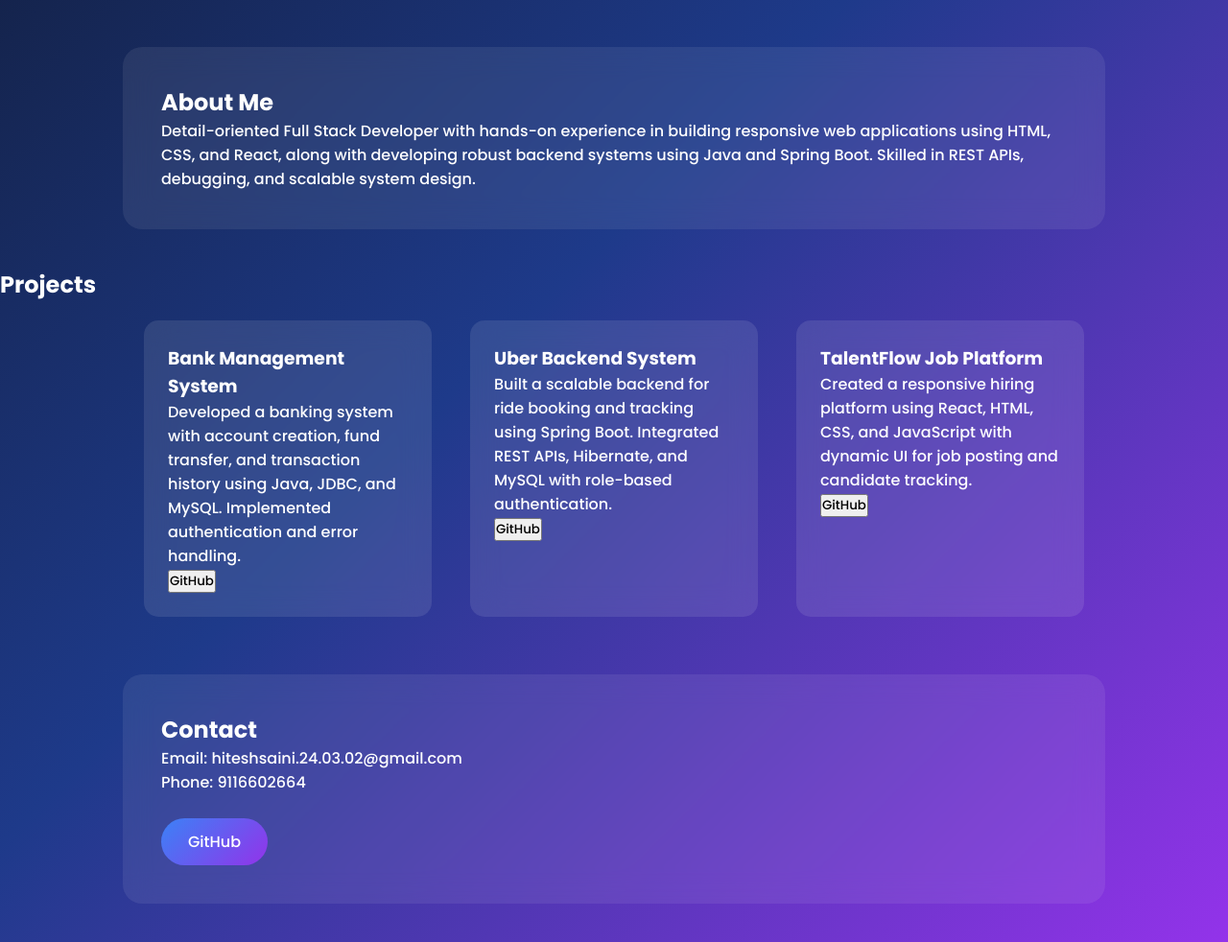
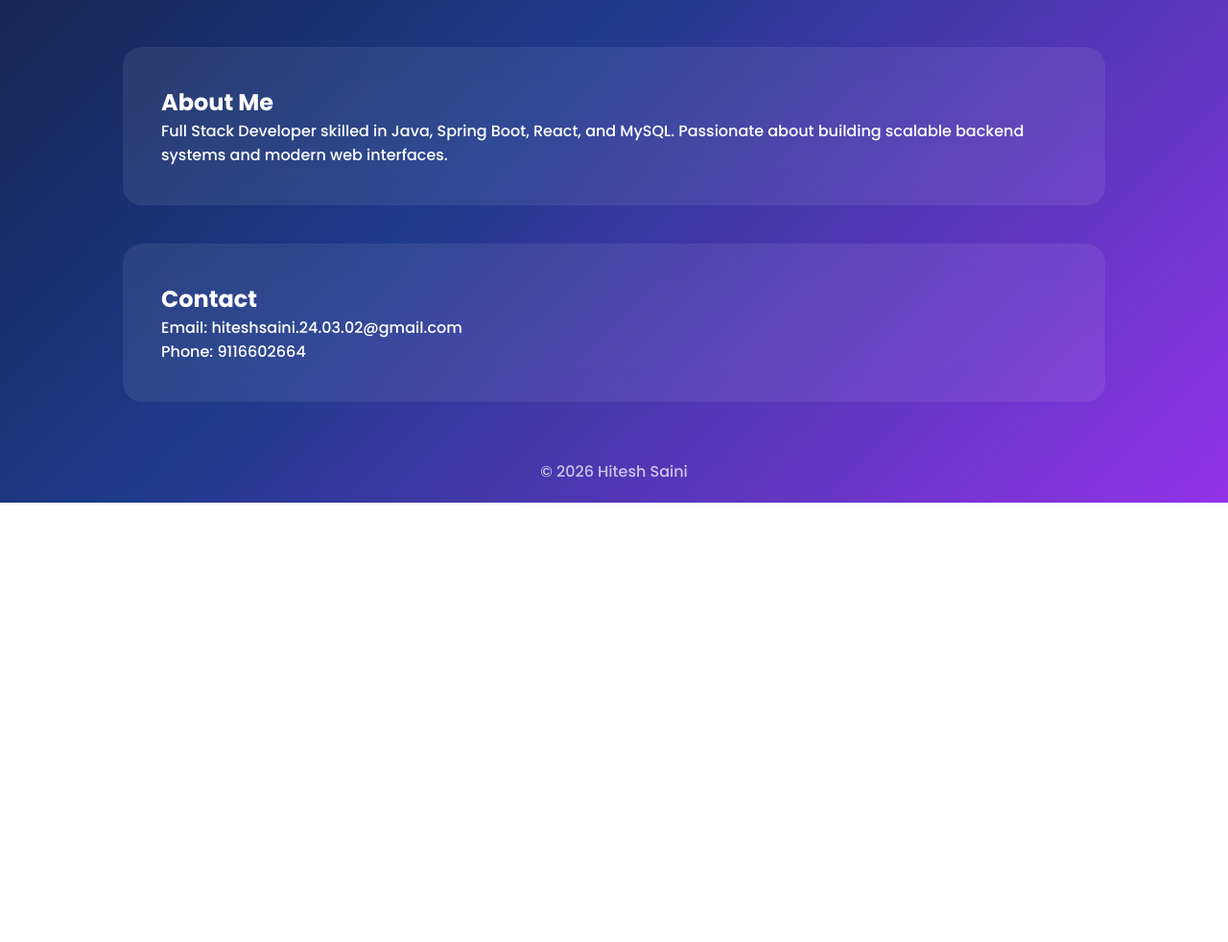
Before and after one commit to hiteshsaini24/portfolio-initial, a plain HTML site: page index.html in a window 1280 px wide. Shown: the part 500-1482 px from the top of the page at 96% size. After the commit the page ends 1024 px from the top, so only its background shows below. Drawn offline with Linux system fonts and the light colour scheme.

Commit message:
Revise index.html structure and content
Updated the navbar and hero section to include links to the home and projects pages. Revised the about section content for clarity.

```diff
--- a/index.html
+++ b/index.html
@@ -1,14 +1,10 @@
 <!DOCTYPE html>
 <html lang="en">
 <head>
-  <meta charset="UTF-8" />
-  <meta name="viewport" content="width=device-width, initial-scale=1.0"/>
+  <meta charset="UTF-8">
   <title>Hitesh Saini | Portfolio</title>
-
-  <!-- Google Font -->
   <link href="https://fonts.googleapis.com/css2?family=Poppins:wght@300;500;700&display=swap" rel="stylesheet">
-
-  <link rel="stylesheet" href="style.css"/>
+  <link rel="stylesheet" href="style.css">
 </head>
 
 <body>
@@ -17,8 +13,8 @@
 <nav>
   <h2>Hitesh</h2>
   <ul>
-      <li><a href="#about">About</a></li>
-      <li><a href="#projects">Projects</a></li>
+    <li><a href="index.html">Home</a></li>
+    <li><a href="projects.html">Projects</a></li> <!-- NEW -->
     <li><a href="#contact">Contact</a></li>
   </ul>
 </nav>
@@ -26,43 +22,16 @@
 <!-- HERO -->
 <section class="hero">
   <h1 class="fade-in">Hitesh Saini</h1>
-    <p class="fade-in delay">Full Stack Developer | Java | Spring Boot | React</p>
-    <a href="#projects" class="btn fade-in delay2">View Projects</a>
+  <p class="fade-in">Full Stack Developer | Java | Spring Boot | React</p>
+  <a href="projects.html" class="btn fade-in">View Projects</a>
 </section>
 
 <!-- ABOUT -->
-  <section id="about" class="glass">
+<section class="glass">
   <h2>About Me</h2>
   <p>
-      Detail-oriented Full Stack Developer with hands-on experience in building responsive web applications using HTML, CSS, and React, along with developing robust backend systems using Java and Spring Boot. Skilled in REST APIs, debugging, and scalable system design.
+    Full Stack Developer skilled in Java, Spring Boot, React, and MySQL. Passionate about building scalable backend systems and modern web interfaces.
   </p>
-  </section>
-
-  <!-- PROJECTS -->
-  <section id="projects">
-    <h2>Projects</h2>
-
-    <div class="project-container">
-
-      <div class="card glass">
-        <h3>Bank Management System</h3>
-        <p>Developed a banking system with account creation, fund transfer, and transaction history using Java, JDBC, and MySQL. Implemented authentication and error handling.</p>
-        <button>GitHub</button>
-      </div>
-
-      <div class="card glass">
-        <h3>Uber Backend System</h3>
-        <p>Built a scalable backend for ride booking and tracking using Spring Boot. Integrated REST APIs, Hibernate, and MySQL with role-based authentication.</p>
-        <button>GitHub</button>
-      </div>
-
-      <div class="card glass">
-        <h3>TalentFlow Job Platform</h3>
-        <p>Created a responsive hiring platform using React, HTML, CSS, and JavaScript with dynamic UI for job posting and candidate tracking.</p>
-        <button>GitHub</button>
-      </div>
-
-    </div>
 </section>
 
 <!-- CONTACT -->
@@ -70,9 +39,11 @@
   <h2>Contact</h2>
   <p>Email: hiteshsaini.24.03.02@gmail.com</p>
   <p>Phone: 9116602664</p>
-    <a href="https://github.com/hiteshsaini24" target="_blank" class="btn">GitHub</a>
 </section>
 
-  <script src="script.js"></script>
+<footer>
+  © 2026 Hitesh Saini
+</footer>
+
 </body>
 </html>
```
Lines whose indentation alone changed are shown as unchanged.
